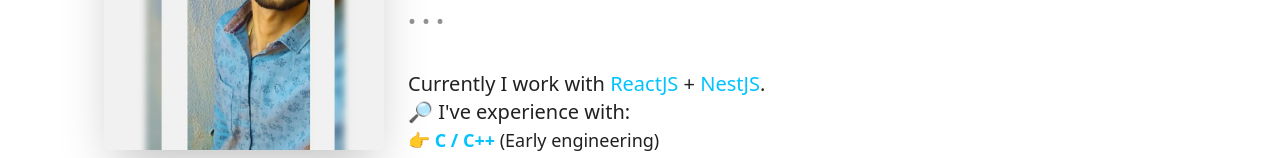
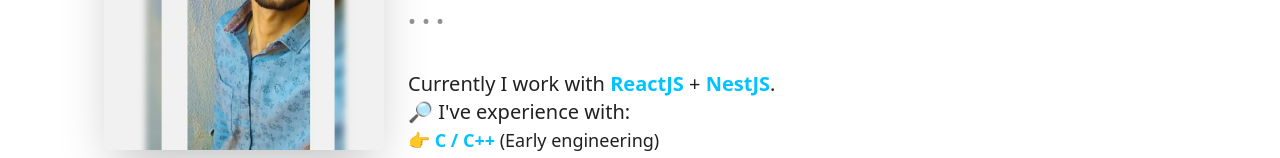
Before and after one commit to ankit-tailor/ankittailor, a Gatsby site: page /about in a window 1280 px wide. Shown: the part 327-485 px from the top of the page. Built offline with nearby package versions, Linux system fonts and the light colour scheme; Gatsby itself is replaced by a stand-in of ours.

Commit message:
change: font-bold

```diff
--- a/src/components/about/About.js
+++ b/src/components/about/About.js
@@ -28,7 +28,7 @@
                             </Typography>
                             <br />
                             <p className="text-xl">
-                                Currently I work with <span className="text-indigo"> ReactJS </span>+<span className="text-indigo"> NestJS</span>.
+                                Currently I work with <span className="font-bold text-indigo"> ReactJS </span>+<span className="font-bold text-indigo"> NestJS</span>.
                             </p>
                             <p className="text-xl">
                                 <span role="img" aria-label="search">🔎</span> I've experience with:
```
